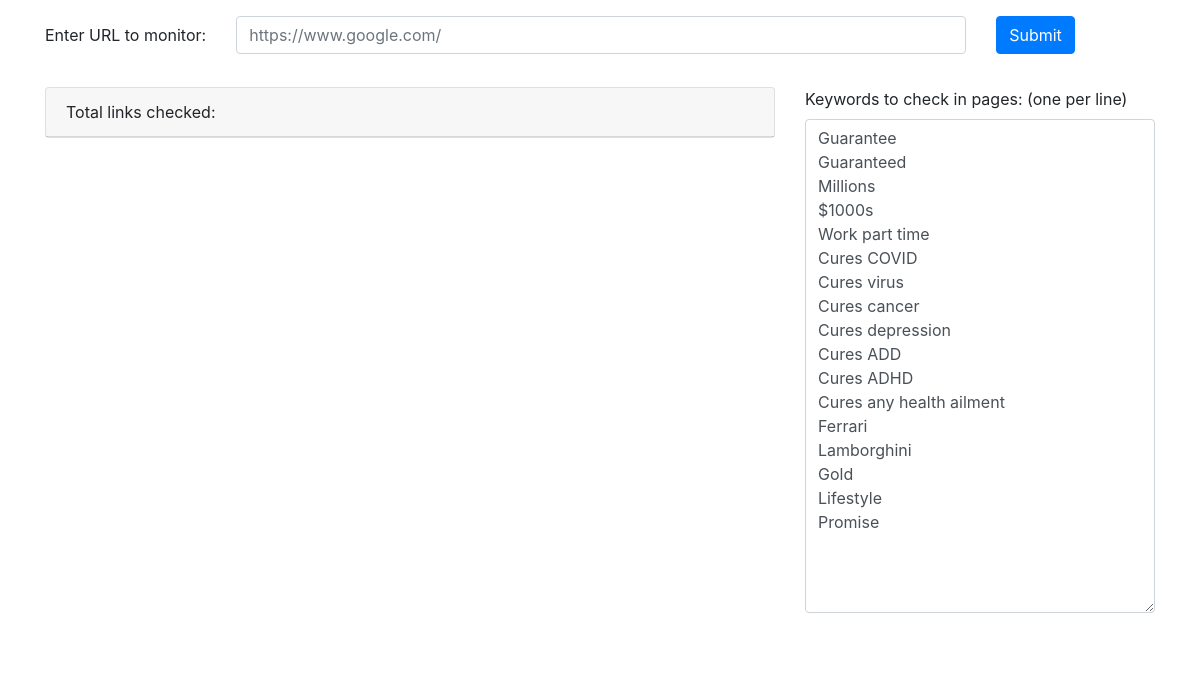
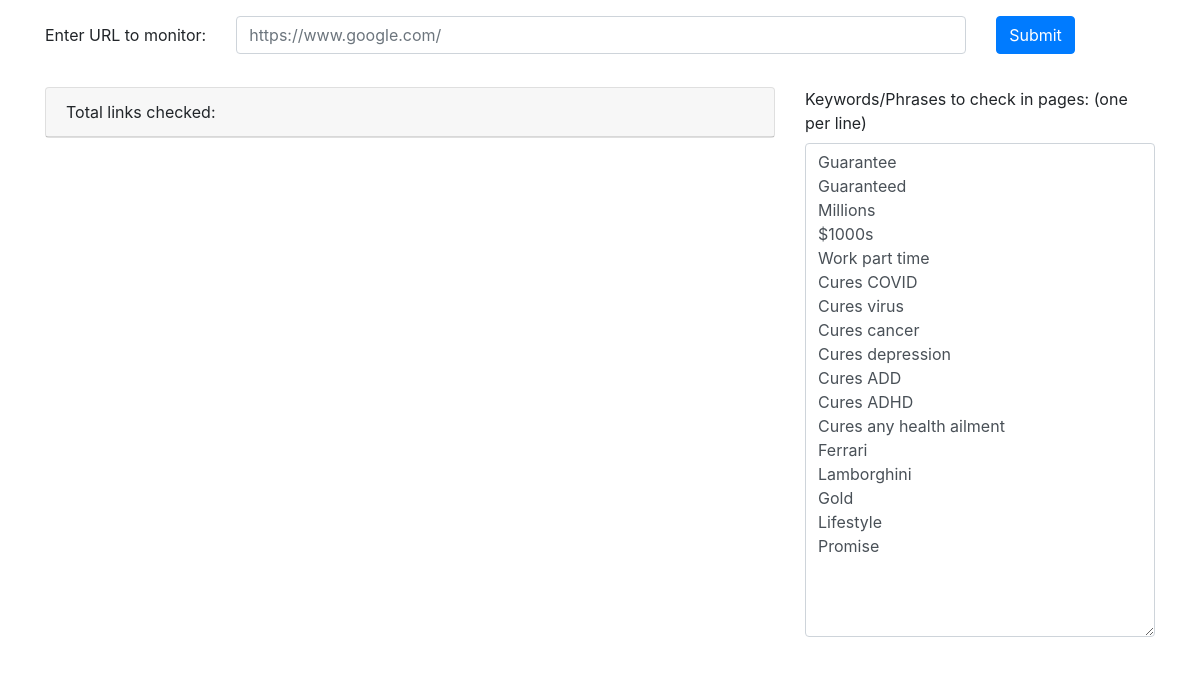
Before and after one commit to jlgcosio/JSWebCrawler, an Electron app: page src/views/app/app.html in a window 1200 px wide. Drawn offline with nearby package versions, Linux system fonts and the light colour scheme.

Commit message:
Change layout

```diff
--- a/src/views/app/app.html
+++ b/src/views/app/app.html
@@ -28,11 +28,11 @@
     </div>
 
     <div class="row pt-3 mb-2">
-      <div class="col overflow-auto">
+      <div class="col overflow-auto" style="max-height: 80%;">
         <div class="card">
           <div class="card-header">
+            Total links checked:
             <span id="linksVisited" class="badge badge-primary badge-pill"></span>
-            Total links checked:
           </div>
           <ul class="list-group list-group-flush" id="linkList">
           </ul>
@@ -40,7 +40,7 @@
       </div>
       <div class="col-4">
         <div class="form-group">
-          <label for="filterInput">Keywords to check in pages: (one per line)</label>
+          <label for="filterInput">Keywords/Phrases to check in pages: (one per line)</label>
           <textarea class="form-control" id="filterInput" rows="20">
 Guarantee
 Guaranteed
```
